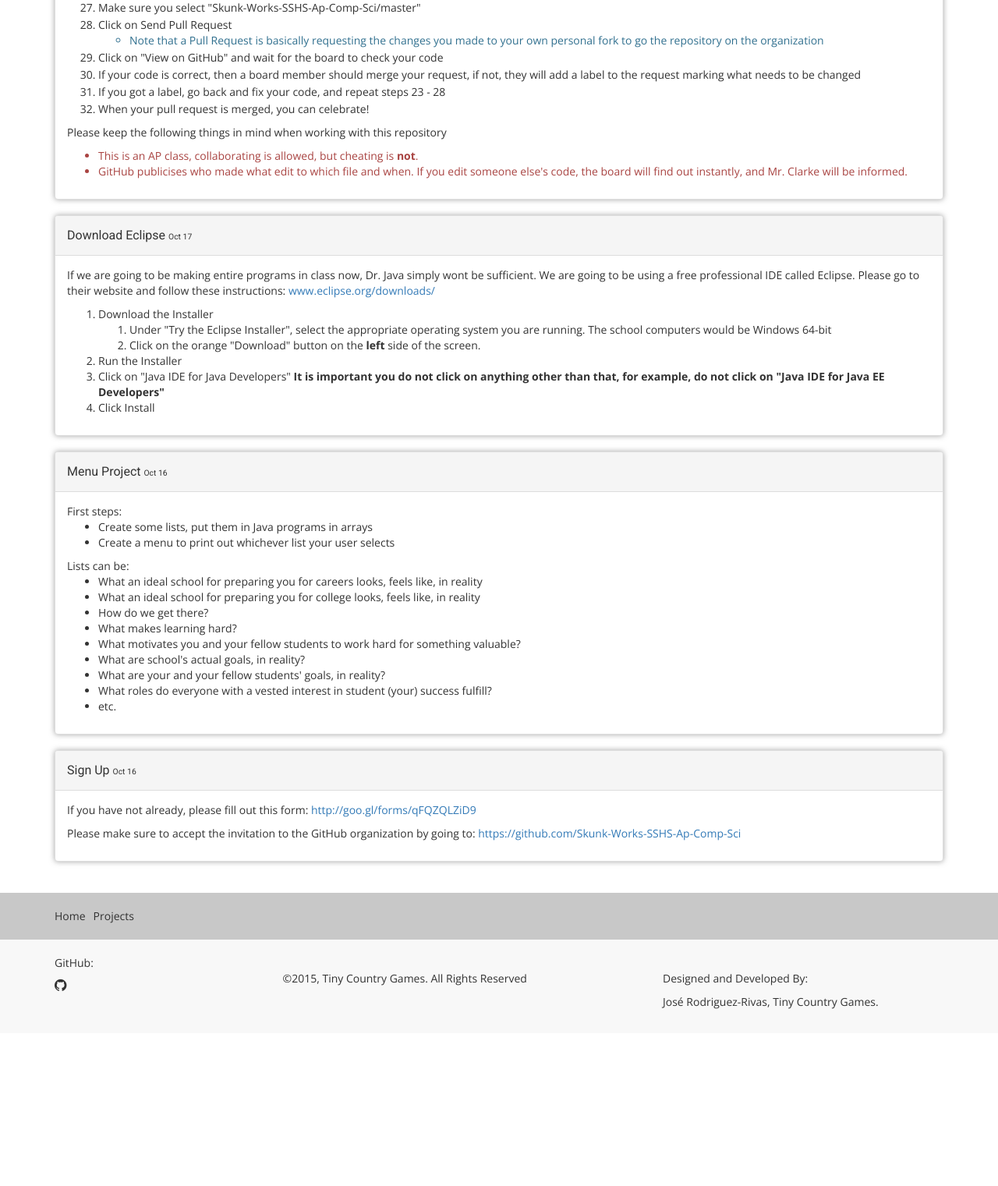
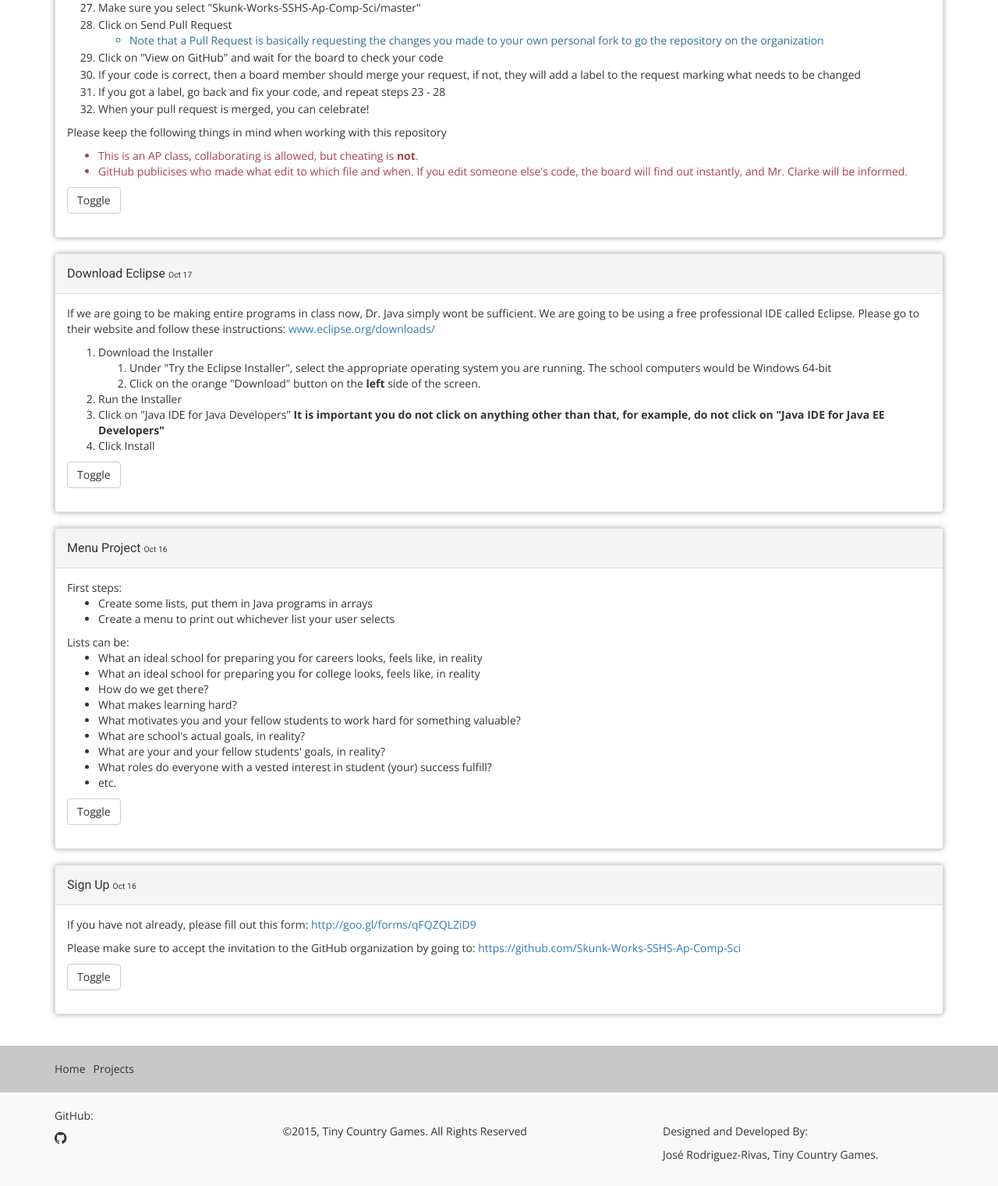
Before and after one commit to Skunk-Works-SSHS-Ap-Comp-Sci/Skunk-Works-Site, a PHP site: page /projects.php in a window 1280 px wide. Shown: the part 940-2461 px from the top of the page at 78% size. Before the commit the page ends 2234 px from the top, so only its background shows below. Run offline with PHP 8.4, Linux system fonts and the light colour scheme.

Commit message:
Added Toggle Buttons

```diff
--- a/projects.php
+++ b/projects.php
@@ -12,7 +12,7 @@
     <style>
         .panel-default {
             box-shadow: 0 0 7px rgba(136,136,136,.75);
-            transition: all .1s;
+            transition: box-shadow .1s;
         }
         #heading {
             padding-bottom: 7px;
@@ -40,12 +40,14 @@ include($path);
                 <h1 id="heading">Projects</h1>
             </div>
             <!--EMMET Abbreviation for panel: div.col-xs-12>div.panel.panel-default>div.panel-heading+div.panel-body-->
+            <!--EMMET Abbreviation for button: div.form-group>input.btn.btn-default-->
             <div class="col-xs-12">
                 <div class="panel panel-default">
                     <div class="panel-heading">
                         <h3 class="panel-title">Google Classroom Assignments <small>Oct 19</small></h3>
                     </div>
                     <div class="panel-body">
+                        <div id="p4">
                             <p>
                                 We will be hosting the code for the assignments that we are given on Google Classroom on our GitHub as well as the projects that we do ourselves. All the classrooms assignments will go in one repository on the GitHub, which can be found at <a href="https://github.com/Skunk-Works-SSHS-Ap-Comp-Sci/Classroom-Assignments" target="blank">https://github.com/Skunk-Works-SSHS-Ap-Comp-Sci/Classroom-Assignments</a>
                             </p>
@@ -107,6 +109,10 @@ include($path);
                                 <li class="text-danger">GitHub publicises who made what edit to which file and when. If you edit someone else's code, the board will find out instantly, and Mr. Clarke will be informed.</li>
                             </ul>
                         </div>
+                        <div class="form-group">
+                            <input type="button" value="Toggle" onclick="togglePanel(4);" class="btn btn-default">
+                        </div>
+                    </div>
                 </div>
             </div>
             <div class="col-xs-12">
@@ -115,6 +121,7 @@ include($path);
                         <h3 class="panel-title">Download Eclipse <small>Oct 17</small></h3>
                     </div>
                     <div class="panel-body">
+                        <div id="p3">
                             <p>
                                 If we are going to be making entire programs in class now, Dr. Java simply wont be sufficient. We are going to be using a free professional IDE called Eclipse. Please go to their website and follow these instructions: <a href="https://www.eclipse.org/downloads/" target="_blank">www.eclipse.org/downloads/</a>
                             </p>
@@ -131,6 +138,10 @@ include($path);
                                 <li>Click Install</li>
                             </ol>
                         </div>
+                        <div class="form-group">
+                            <input type="button" value="Toggle" onclick="togglePanel(3);" class="btn btn-default">
+                        </div>
+                    </div>
                 </div>
             </div>
             <div class="col-xs-12">
@@ -139,6 +150,7 @@ include($path);
                         <h3 class="panel-title">Menu Project <small>Oct 16</small></h3>
                     </div>
                     <div class="panel-body">
+                        <div id="p2">
                             First steps:
                             <ul>
                                 <li>Create some lists, put them in Java programs in arrays</li>
@@ -158,6 +170,10 @@ include($path);
                                 <li>etc.</li>
                             </ul>
                         </div>
+                        <div class="form-group">
+                            <input type="button" value="Toggle" onclick="togglePanel(2);" class="btn btn-default">
+                        </div>
+                    </div>
                 </div>
             </div>
             <div class="col-xs-12">
@@ -166,12 +182,17 @@ include($path);
                         <h3 class="panel-title">Sign Up <small>Oct 16</small></h3>
                     </div>
                     <div class="panel-body">
+                        <div id="p1">
                           <p>
                             If you have not already, please fill out this form: <a href="http://goo.gl/forms/qFQZQLZiD9" target="_blank">http://goo.gl/forms/qFQZQLZiD9</a>
                         </p>
                         <p>
                             Please make sure to accept the invitation to the GitHub organization by going to: <a href="https://github.com/Skunk-Works-SSHS-Ap-Comp-Sci" target="_blank">https://github.com/Skunk-Works-SSHS-Ap-Comp-Sci</a>
                         </p>
+                        </div>
+                        <div class="form-group">
+                            <input type="button" value="Toggle" onclick="togglePanel(1);" class="btn btn-default">
+                        </div>
                     </div>
                 </div>
             </div>
@@ -191,6 +212,9 @@ include($path);
 ?>
 <script src="/js/konami.js"></script>
 <script>
+    function togglePanel(num) {
+        $("#p" + num).slideToggle(500);
+    }
     var run = false;
     function randTrans() {
         $('div div.panel-default').each(function() {
```
Lines whose indentation alone changed are shown as unchanged.
